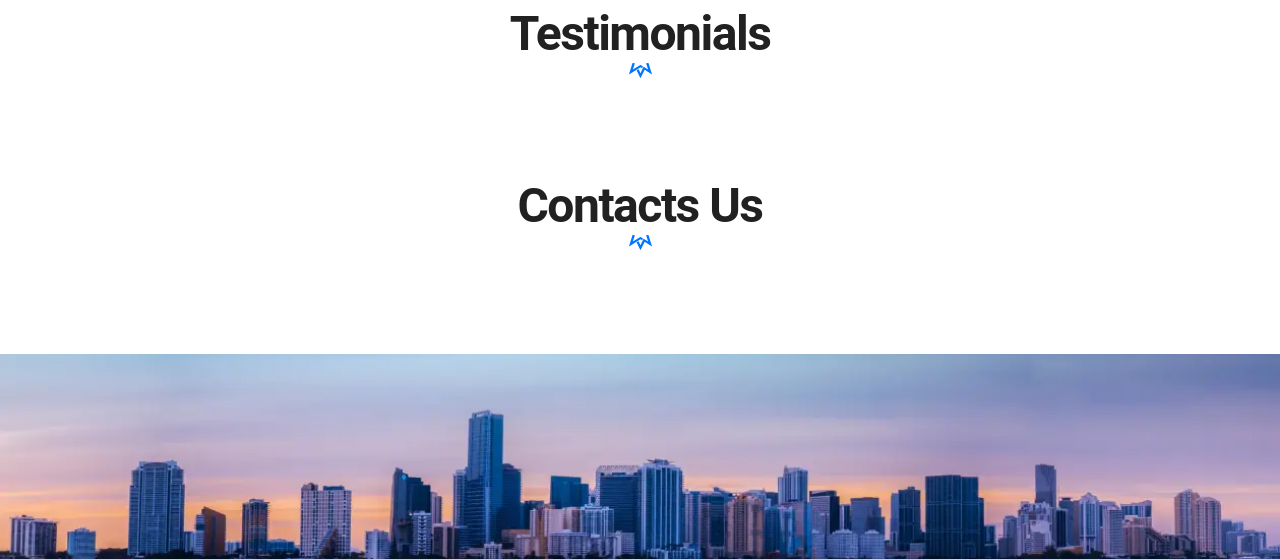
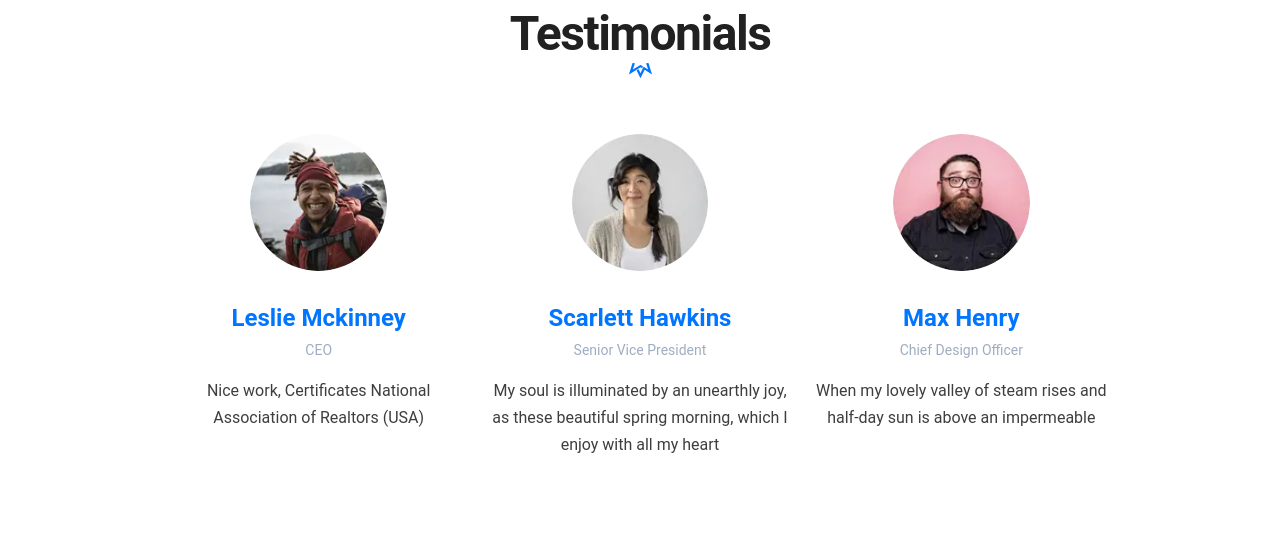
Before and after one commit to wurnsw/miami--hw, a website built with Parcel: page src/index.html in a window 1280 px wide. Shown: the part 2720-3279 px from the top of the page. Built offline with nearby package versions, Linux system fonts and the light colour scheme.

Commit message:
added testimonials section

```diff
--- a/src/index.html
+++ b/src/index.html
@@ -267,6 +267,82 @@
       <section class="page__section testimonials" id="testimonials">
         <div class="container">
           <h2 class="page__section-title">Testimonials</h2>
+
+          <div class="grid grid--desktop">
+            <div class="testimonials__item grid__item--1-4">
+              <div class="testimonial">
+                <div class="testimonial__image-container">
+                  <img
+                    class="testimonial__image"
+                    srcset="
+                      ./images/person--1-153.webp 1x,
+                      ./images/person--1-306.webp 2x,
+                      ./images/person--1-459.webp 3x
+                    "
+                    src="./images/person--1-153.webp"
+                    alt="Leslie Mckinney"
+                  />
+                </div>
+                <h3 class="testimonial__name">
+                  <a href="#">Leslie Mckinney</a>
+                </h3>
+                <p class="testimonial__role">CEO</p>
+                <p class="testimonial__about">
+                  Nice work, Certificates National Association of Realtors (USA)
+                </p>
+              </div>
+            </div>
+
+            <div class="testimonials__item grid__item--5-8">
+              <div class="testimonial">
+                <div class="testimonial__image-container">
+                  <img
+                    class="testimonial__image"
+                    srcset="
+                      ./images/person--2-153.webp 1x,
+                      ./images/person--2-306.webp 2x,
+                      ./images/person--2-459.webp 3x
+                    "
+                    src="./images/person--2-153.webp"
+                    alt="Scarlett Hawkins"
+                  />
+                </div>
+                <h3 class="testimonial__name">
+                  <a href="#">Scarlett Hawkins</a>
+                </h3>
+                <p class="testimonial__role">Senior Vice President</p>
+                <p class="testimonial__about">
+                  My soul is illuminated by an unearthly joy, as these beautiful
+                  spring morning, which I enjoy with all my heart
+                </p>
+              </div>
+            </div>
+
+            <div class="testimonials__item grid__item--9-12">
+              <div class="testimonial">
+                <div class="testimonial__image-container">
+                  <img
+                    class="testimonial__image"
+                    srcset="
+                      ./images/person--3-153.webp 1x,
+                      ./images/person--3-306.webp 2x,
+                      ./images/person--3-459.webp 3x
+                    "
+                    src="./images/person--3-153.webp"
+                    alt="Max Henry"
+                  />
+                </div>
+                <h3 class="testimonial__name">
+                  <a href="#">Max Henry</a>
+                </h3>
+                <p class="testimonial__role">Chief Design Officer</p>
+                <p class="testimonial__about">
+                  When my lovely valley of steam rises and half-day sun is above
+                  an impermeable
+                </p>
+              </div>
+            </div>
+          </div>
         </div>
       </section>
 
--- /dev/null
+++ b/src/sass/components/testimonial.scss
@@ -0,0 +1,34 @@
+.testimonial {
+  text-align: center;
+  &__image-container {
+    margin-bottom: 28px;
+
+    display: grid;
+    grid-template-columns: repeat(4, 1fr);
+    column-gap: 24px;
+
+    @include onDesktop {
+      margin-bottom: 32px;
+    }
+  }
+
+  &__image {
+    grid-column: 2 / 4;
+
+    width: 100%;
+
+    border-radius: 50%;
+  }
+
+  &__name {
+    margin-bottom: 4px;
+
+    @include blue-Typography;
+  }
+
+  &__role {
+    margin-bottom: 13px;
+
+    @include grey-Typography;
+  }
+}
--- /dev/null
+++ b/src/sass/components/testimonials.scss
@@ -0,0 +1,13 @@
+.testimonials{
+  &__item {
+    margin-bottom: 48px;
+
+    &:last-child{
+      margin: 0;
+    }
+
+    @include onDesktop{
+      margin: 0;
+    }
+  }
+}
--- a/src/sass/main.scss
+++ b/src/sass/main.scss
@@ -15,4 +15,6 @@
 @import "components/gallery";
 @import "components/place";
 @import "components/button";
+@import "components/testimonial";
+@import "components/testimonials";
 @import "components/footer";
```
